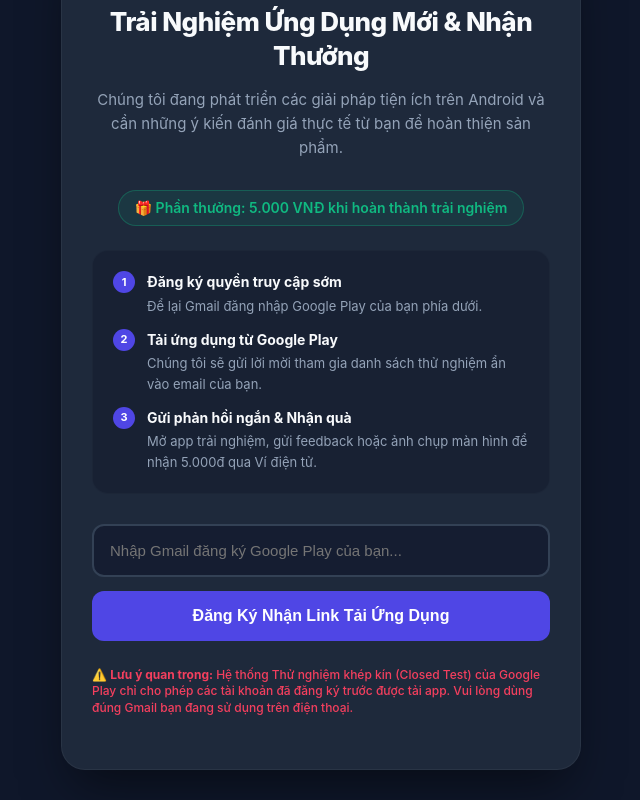
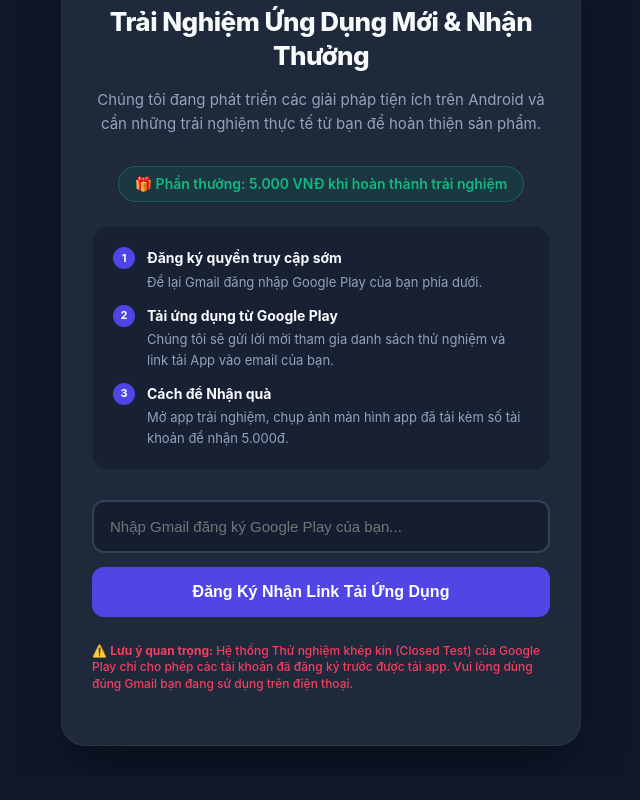
Before and after one commit to nextgen-app-labs/email-beta, a plain HTML site: page index.html in a window 1280 px wide. Shown: the part 96-896 px from the top of the page, without its empty margins (319-959 px from the left). After the commit the page ends 872 px from the top, so only its background shows below. Drawn offline with Linux system fonts and the light colour scheme.

Commit message:
Revise text for clarity in index.html
Updated the text in the tagline and steps for clarity and detail.

```diff
--- a/index.html
+++ b/index.html
@@ -191,7 +191,7 @@
 <div class="container">
     <div class="brand">Early Access Program</div>
     <h1>Trải Nghiệm Ứng Dụng Mới & Nhận Thưởng</h1>
-    <p class="tagline">Chúng tôi đang phát triển các giải pháp tiện ích trên Android và cần những ý kiến đánh giá thực tế từ bạn để hoàn thiện sản phẩm.</p>
+    <p class="tagline">Chúng tôi đang phát triển các giải pháp tiện ích trên Android và cần những trải nghiệm thực tế từ bạn để hoàn thiện sản phẩm.</p>
 
     <div class="badge-reward">
         🎁 Phần thưởng: 5.000 VNĐ khi hoàn thành trải nghiệm
@@ -210,14 +210,14 @@
             <div class="step-num">2</div>
             <div class="step-text">
                 <strong>Tải ứng dụng từ Google Play</strong>
-                <p>Chúng tôi sẽ gửi lời mời tham gia danh sách thử nghiệm ẩn vào email của bạn.</p>
+                <p>Chúng tôi sẽ gửi lời mời tham gia danh sách thử nghiệm và link tải App vào email của bạn.</p>
             </div>
         </div>
         <div class="step-item">
             <div class="step-num">3</div>
             <div class="step-text">
-                <strong>Gửi phản hồi ngắn & Nhận quà</strong>
-                <p>Mở app trải nghiệm, gửi feedback hoặc ảnh chụp màn hình để nhận 5.000đ qua Ví điện tử.</p>
+                <strong>Cách để Nhận quà</strong>
+                <p>Mở app trải nghiệm, chụp ảnh màn hình app đã tải kèm số tài khoản để nhận 5.000đ.</p>
             </div>
         </div>
     </div>
```
